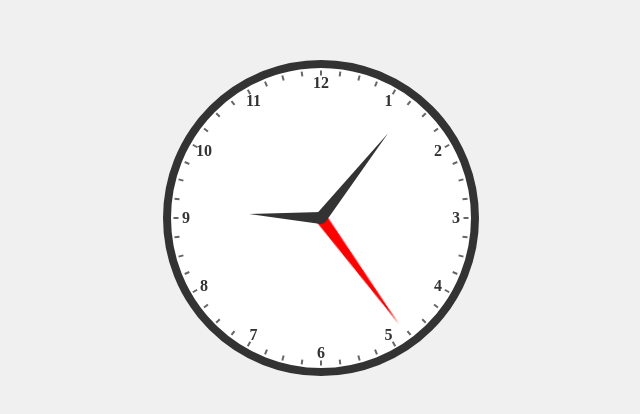
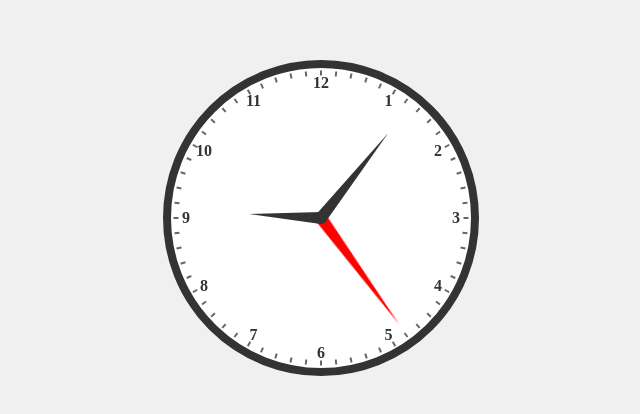
Before and after one commit to 11tdlong/repo1, a website: page index.html in a window 1280 px wide. Shown: the part 182-596 px from the top of the page, 319-959 px from the left. Drawn offline with Linux system fonts and the light colour scheme.

Commit message:
Update index.html

```diff
--- a/index.html
+++ b/index.html
@@ -111,11 +111,11 @@
         clock.appendChild(num);
       }
 
-      // Add tick marks (4 between each pair of numbers = 48 total)
-      const tickCount = 48;
+		// Add tick marks (5 between each pair of numbers = 60 total)
+		const tickCount = 60;
 		const tickRadius = 145;
 		for (let i = 0; i < tickCount; i++) {
-        const angleDeg = i * 7.5;
+		  const angleDeg = i * 6; // 360° / 60 = 6° per tick
 		  const angleRad = angleDeg * Math.PI / 180;
 		  const x = 150 + Math.sin(angleRad) * tickRadius;
 		  const y = 150 - Math.cos(angleRad) * tickRadius;
@@ -126,6 +126,7 @@
 		  tick.style.transform = `translate(-50%, -50%) rotate(${angleDeg}deg)`;
 		  clock.appendChild(tick);
 		}
+
     </script>
   </div>
 
```
Lines whose indentation alone changed are shown as unchanged.
